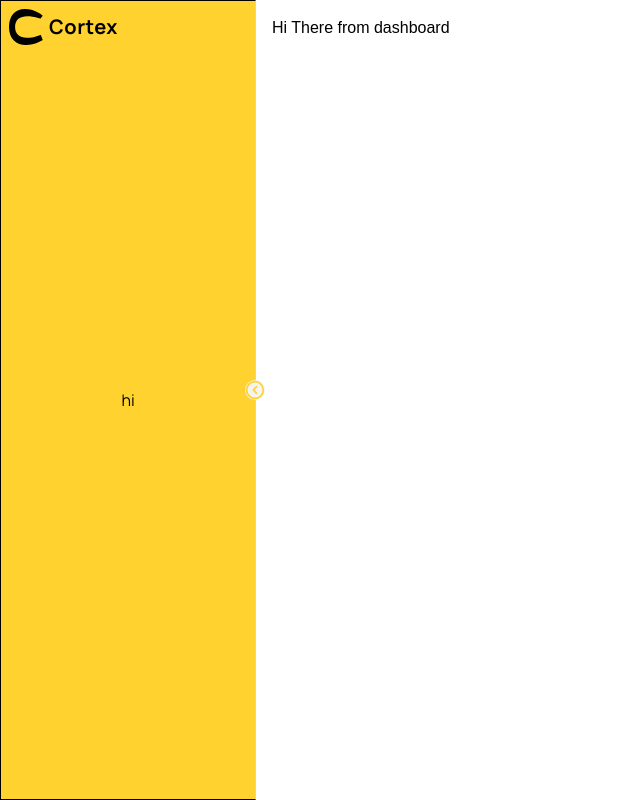
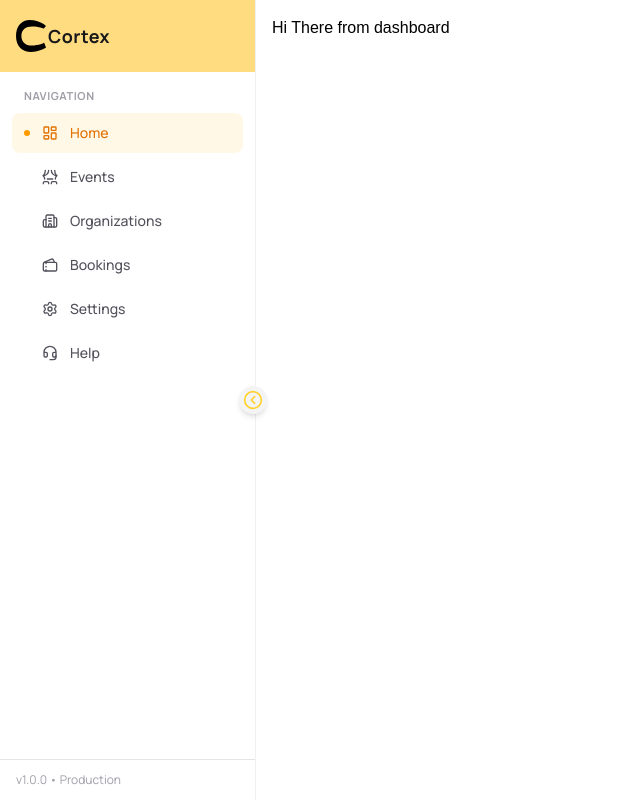
Before and after one commit to quirbyte/Cortex-v2, a Next.js app: page /dashboard in a window 1280 px wide. Shown: the whole page, without its empty margins (0-640 px from the left). Built offline with nearby package versions, Linux system fonts and the light colour scheme; a web font is replaced by a local one.

Commit message:
feat : add sidebar select option system fro both pc and mobile

```diff
--- a/components/SidebarLayout.tsx
+++ b/components/SidebarLayout.tsx
@@ -1,29 +1,99 @@
 "use client";
-import { CircleChevronLeft, CircleChevronRight, X, Menu } from "lucide-react";
+import { CircleChevronLeft, CircleChevronRight, X, Menu, LayoutDashboard, Layout, Theater, Building2, Tickets, Settings, Headset } from "lucide-react";
 import { useState } from "react";
 
-export default function SidebarLayout({children}:{children : React.ReactElement}) {
+type optionTypes = "home" | "events" | "orgs" | "bookings" | "settings" | "help";
+
+export default function SidebarLayout({ children }: { children: React.ReactElement }) {
   const [isOpen, setIsOpen] = useState(true);
+  const [option, setOption] = useState<optionTypes>("home");
   const [isMobileOpen, setIsMobileOpen] = useState(false);
 
   return <div className="flex h-screen">
-    <aside className={`relative shrink-0 border border-r-zinc-300 ${isOpen ? "w-64" : "w-13"} transition-all duration-300 hidden md:flex items-center flex-col p-3 bg-amber-300 font-manrope`}>
-      <div onClick={() => setIsOpen(!isOpen)} className="absolute bottom-1/2 -right-2.5 rounded-full bg-zinc-100/95">
-        {isOpen ? <CircleChevronLeft size={20} color="#FFD230" /> : <CircleChevronRight size={20} color="#FFD230" />}
+    <aside
+      className={`relative shrink-0 border-r border-zinc-200/50 ${isOpen ? "w-64" : "w-16"
+        } transition-all duration-300 hidden md:flex flex-col bg-white/80 font-manrope`}
+    >
+      <div
+        onClick={() => setIsOpen(!isOpen)}
+        className="absolute top-1/2 -right-3 transform -translate-y-1/2 rounded-full bg-zinc-100 shadow-md cursor-pointer p-1"
+      >
+        {isOpen ? (
+          <CircleChevronLeft size={20} color="#FFD230" />
+        ) : (
+          <CircleChevronRight size={20} color="#FFD230" />
+        )}
       </div>
-      <div className="absolute top-2 left-2 w-full">
-        <div className="flex items-center gap-1 w-full">
-          <img src="/logo.svg" className="h-9 w-9" alt="Logo" />
-          {isOpen && <span className="font-bold text-xl text-black tracking-wide">Cortex</span>}
+
+      <div className="flex items-center px-4 py-5 bg-amber-400/50">
+        <img src="/logo.svg" className="h-8 w-8" alt="Logo" />
+        {isOpen && (
+          <span className="font-bold text-lg text-zinc-900 tracking-wide">
+            Cortex
+          </span>
+        )}
+      </div>
+
+      <div className="flex-1 overflow-y-auto px-3 py-4 space-y-1 cursor-default">
+        {isOpen ? <div className="text-[11px] font-bold uppercase tracking-wider text-zinc-400 px-3 mb-2">Navigation</div> : <div></div>}
+        <div onClick={() => setOption("home")}
+          className={`relative flex items-center gap-3 px-3 py-2.5 rounded-lg ${option === "home" ? "bg-amber-400/10 text-amber-600  hover:bg-amber-400/20" : "text-zinc-600 hover:bg-zinc-100"}  font-medium text-sm transition-colors`}
+        >
+          {option === "home" && isOpen && <div className="absolute left-3 w-1.5 h-1.5 rounded-full bg-amber-500" />}
+          {isOpen && <div className="w-1.5 h-1.5 rounded-full bg-transparent" />}
+          <LayoutDashboard size={16} />
+          {isOpen && "Home"}
+        </div>
+        <div onClick={() => setOption("events")}
+          className={`relative flex items-center gap-3 px-3 py-2.5 rounded-lg ${option === "events" ? "bg-amber-400/10 text-amber-600  hover:bg-amber-400/20" : "text-zinc-600 hover:bg-zinc-100"}  font-medium text-sm transition-colors`}
+        >
+          {option === "events" && isOpen && <div className="absolute left-3 w-1.5 h-1.5 rounded-full bg-amber-500" />}
+          {isOpen && <div className="w-1.5 h-1.5 rounded-full bg-transparent" />}
+          <Theater size={16} />
+          {isOpen && "Events"}
+        </div>
+        <div onClick={() => setOption("orgs")}
+          className={`relative flex items-center gap-3 px-3 py-2.5 rounded-lg ${option === "orgs" ? "bg-amber-400/10 text-amber-600  hover:bg-amber-400/20" : "text-zinc-600 hover:bg-zinc-100"}  font-medium text-sm transition-colors`}
+        >
+          {option === "orgs" && isOpen && <div className="absolute left-3 w-1.5 h-1.5 rounded-full bg-amber-500" />}
+          {isOpen && <div className="w-1.5 h-1.5 rounded-full bg-transparent" />}
+          <Building2 size={16} />
+          {isOpen && "Organizations"}
+        </div>
+        <div onClick={() => setOption("bookings")}
+          className={`relative flex items-center gap-3 px-3 py-2.5 rounded-lg ${option === "bookings" ? "bg-amber-400/10 text-amber-600  hover:bg-amber-400/20" : "text-zinc-600 hover:bg-zinc-100"}  font-medium text-sm transition-colors`}
+        >
+          {option === "bookings" && isOpen && <div className="absolute left-3 w-1.5 h-1.5 rounded-full bg-amber-500" />}
+          {isOpen && <div className="w-1.5 h-1.5 rounded-full bg-transparent" />}
+          <Tickets size={16} />
+          {isOpen && "Bookings"}
+        </div>
+        <div onClick={() => setOption("settings")}
+          className={`relative flex items-center gap-3 px-3 py-2.5 rounded-lg ${option === "settings" ? "bg-amber-400/10 text-amber-600  hover:bg-amber-400/20" : "text-zinc-600 hover:bg-zinc-100"}  font-medium text-sm transition-colors`}
+        >
+          {option === "settings" && isOpen && <div className="absolute left-3 w-1.5 h-1.5 rounded-full bg-amber-500" />}
+          {isOpen && <div className="w-1.5 h-1.5 rounded-full bg-transparent" />}
+          <Settings size={16} />
+          {isOpen && "Settings"}
+        </div>
+        <div onClick={() => setOption("help")}
+          className={`relative flex items-center gap-3 px-3 py-2.5 rounded-lg ${option === "help" ? "bg-amber-400/10 text-amber-600  hover:bg-amber-400/20" : "text-zinc-600 hover:bg-zinc-100"}  font-medium text-sm transition-colors`}
+        >
+          {option === "help" && isOpen && <div className="absolute left-3 w-1.5 h-1.5 rounded-full bg-amber-500" />}
+          {isOpen && <div className="w-1.5 h-1.5 rounded-full bg-transparent" />}
+          <Headset size={16} />
+          {isOpen && "Help"}
         </div>
       </div>
-      <div className="flex flex-col items-center justify-center h-full">
-        hi
+
+      <div className="px-4 py-3 border-t border-zinc-200 text-xs text-zinc-400">
+        v1.0.0 {isOpen && "• Production"}
       </div>
     </aside>
 
+
     <div className="md:hidden font-manrope">
-      <div className="fixed top-0 left-0 w-full h-16 px-6 bg-white/70 backdrop-blur-md flex items-center justify-between z-40 border-b border-zinc-200/50">
+      <div className="fixed top-0 left-0 w-full h-16 px-6 bg-zinc-50 backdrop-blur-md flex items-center justify-between z-40 border-b border-zinc-200/50">
         <div className="flex items-center ">
           <div className="p-1.5">
             <img src="/logo.svg" className="h-6 w-6" alt="Logo" />
@@ -60,18 +130,36 @@ export default function SidebarLayout({children}:{children : React.ReactElement}
         </div>
         <div className="flex-1 overflow-y-auto space-y-1.5">
           <div className="text-[11px] font-bold uppercase tracking-wider text-zinc-400 px-3 mb-2">Navigation</div>
-          <a href="#" className="flex items-center gap-3 px-3 py-2.5 rounded-xl bg-amber-400/10 text-amber-600 font-medium text-sm transition-colors">
-            <div className="w-1.5 h-1.5 rounded-full bg-amber-500" />
-            Dashboard
-          </a>
-          <a href="#" className="flex items-center gap-3 px-3 py-2.5 rounded-xl text-zinc-600 hover:bg-zinc-100 font-medium text-sm transition-colors">
-            <div className="w-1.5 h-1.5 rounded-full bg-transparent group-hover:bg-zinc-400" />
-            Analytics
-          </a>
-          <a href="#" className="flex items-center gap-3 px-3 py-2.5 rounded-xl text-zinc-600 hover:bg-zinc-100 font-medium text-sm transition-colors">
-            <div className="w-1.5 h-1.5 rounded-full bg-transparent" />
+          <div onClick={() => setOption("home")} className={`relative flex items-center gap-3 px-3 py-2.5 rounded-xl ${option === "home" ? "bg-amber-400/10 text-amber-600 " : "text-zinc-600 hover:bg-zinc-100"} font-medium text-sm transition-colors`}>
+            <div className={`w-1.5 h-1.5 rounded-full ${option === "home" ? "bg-amber-500" : "bg-transparent group-hover:bg-zinc-400"}`} />
+            <LayoutDashboard size={16} />
+            Home
+          </div>
+          <div onClick={() => setOption("events")} className={`relative flex items-center gap-3 px-3 py-2.5 rounded-xl ${option === "events" ? "bg-amber-400/10 text-amber-600 " : "text-zinc-600 hover:bg-zinc-100"} font-medium text-sm transition-colors`}>
+            <div className={`w-1.5 h-1.5 rounded-full ${option === "events" ? "bg-amber-500" : "bg-transparent group-hover:bg-zinc-400"}`} />
+            <Theater size={16} />
+            Events
+          </div>
+          <div onClick={() => setOption("orgs")} className={`relative flex items-center gap-3 px-3 py-2.5 rounded-xl ${option === "orgs" ? "bg-amber-400/10 text-amber-600 " : "text-zinc-600 hover:bg-zinc-100"} font-medium text-sm transition-colors`}>
+            <div className={`w-1.5 h-1.5 rounded-full ${option === "orgs" ? "bg-amber-500" : "bg-transparent group-hover:bg-zinc-400"}`} />
+            <Building2 size={16} />
+            Organizations
+          </div>
+          <div onClick={() => setOption("bookings")} className={`relative flex items-center gap-3 px-3 py-2.5 rounded-xl ${option === "bookings" ? "bg-amber-400/10 text-amber-600 " : "text-zinc-600 hover:bg-zinc-100"} font-medium text-sm transition-colors`}>
+            <div className={`w-1.5 h-1.5 rounded-full ${option === "bookings" ? "bg-amber-500" : "bg-transparent group-hover:bg-zinc-400"}`} />
+            <Tickets size={16} />
+            Bookings
+          </div>
+          <div onClick={() => setOption("settings")} className={`relative flex items-center gap-3 px-3 py-2.5 rounded-xl ${option === "settings" ? "bg-amber-400/10 text-amber-600 " : "text-zinc-600 hover:bg-zinc-100"} font-medium text-sm transition-colors`}>
+            <div className={`w-1.5 h-1.5 rounded-full ${option === "settings" ? "bg-amber-500" : "bg-transparent group-hover:bg-zinc-400"}`} />
+            <Settings size={16} />
             Settings
-          </a>
+          </div>
+          <div onClick={() => setOption("help")} className={`relative flex items-center gap-3 px-3 py-2.5 rounded-xl ${option === "help" ? "bg-amber-400/10 text-amber-600 " : "text-zinc-600 hover:bg-zinc-100"} font-medium text-sm transition-colors`}>
+            <div className={`w-1.5 h-1.5 rounded-full ${option === "help" ? "bg-amber-500" : "bg-transparent group-hover:bg-zinc-400"}`} />
+            <Headset size={16} />
+            Help
+          </div>
         </div>
         <div className="pt-4 border-t border-zinc-200 text-xs text-zinc-400">
           v1.0.0 • Production
```
Also changed, not shown: 1 other file (tests, documents, lock files or other folders).
